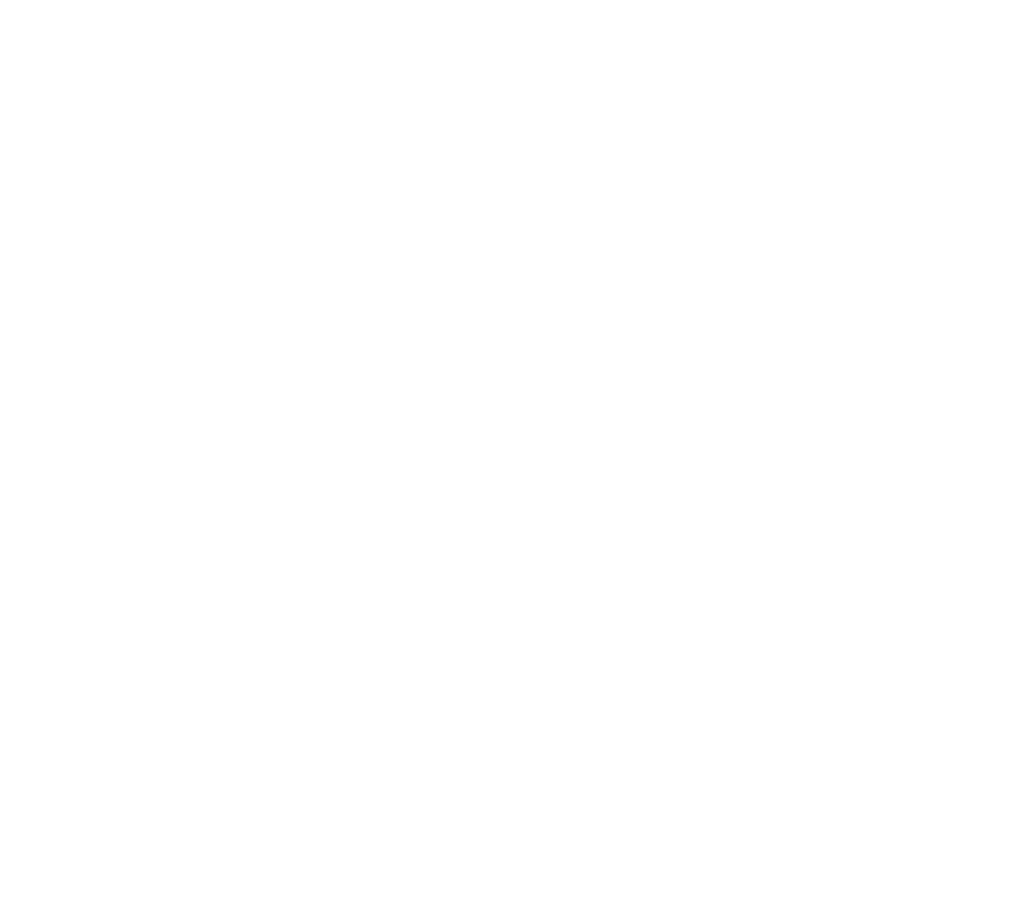
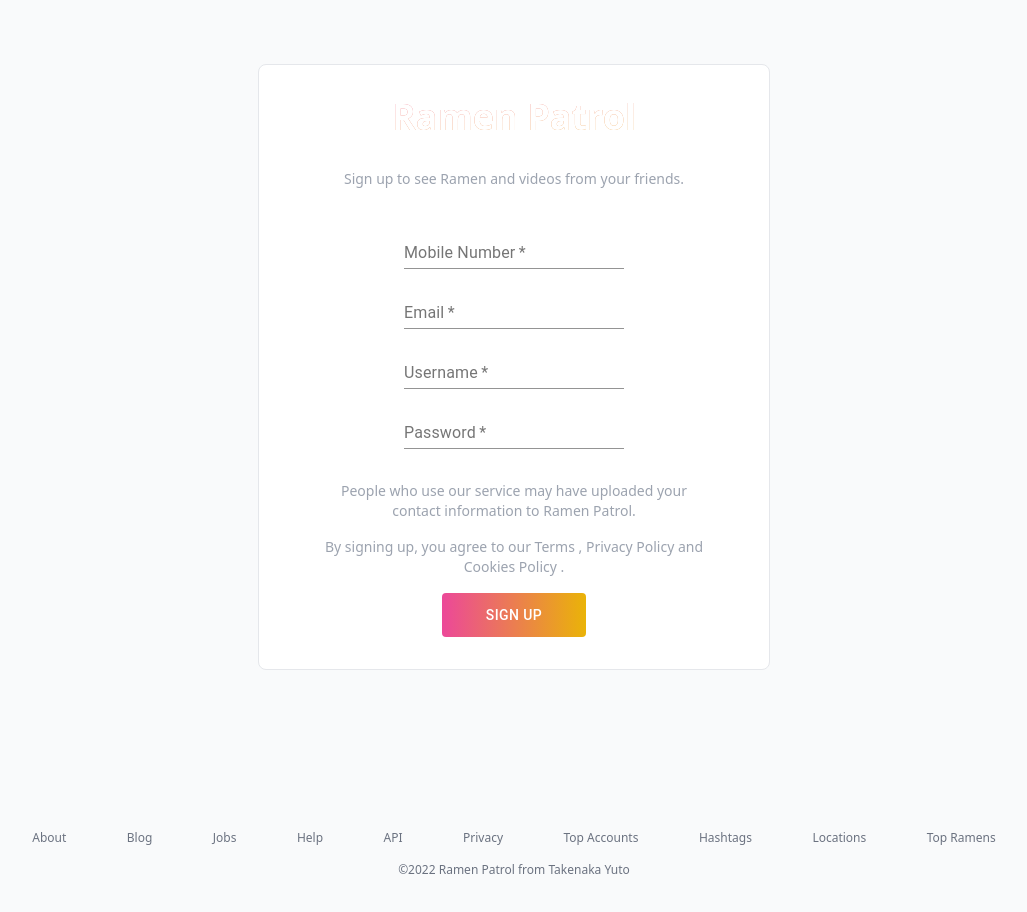
Before and after one commit to YutoTakenaka/ramen_patrol, a React (Create React App) app: page /signup in a window 1280 px wide. Before the commit this address had no page. Shown: the top 912 px of the page, without its empty margins (126-1153 px from the left). Before the commit the page ends 800 px from the top, so only its background shows below. Built offline with nearby package versions, Linux system fonts and the light colour scheme.

Commit message:
signuup画面の実装

```diff
--- a/src/App.tsx
+++ b/src/App.tsx
@@ -1,6 +1,7 @@
 import React from "react";
 import { BrowserRouter, Routes, Route } from "react-router-dom";
 import "./App.css";
+import SignUp from "./components/pages/SignUp";
 import Components from "./components/pages/Components";
 import MyPage from "./components/pages/MyPage";
 import TopPage from "./components/pages/TopPage";
@@ -10,6 +11,7 @@
     <BrowserRouter>
       <Routes>
         <Route path={"/"} element={<TopPage />} />
+        <Route path={"/signup"} element={<SignUp />} />
         <Route path={"/component"} element={<Components />} />
         <Route path={"/mypage"} element={<MyPage />} />
       </Routes>
--- /dev/null
+++ b/src/components/organisms/SignUpIndex.tsx
@@ -0,0 +1,51 @@
+import { useNavigate } from "react-router-dom";
+import PrimaryButton from "../molecules/buttons/PrimaryButton";
+import TextBox from "../molecules/inputs/TextField";
+
+const SIGN_UP_ITEMS = [
+  { label: "Mobile Number" },
+  { label: "Email" },
+  { label: "Username" },
+  { label: "Password" },
+];
+export default function SignUpIndex() {
+  const navigate = useNavigate();
+  const onClickSignUp = () => {
+    navigate("/");
+  };
+  return (
+    <div className="bg-gray-50 w-full pb-32 pt-16">
+      <div className="bg-white border border-gray-200 w-2/5 mx-auto rounded-lg">
+        <p className="font-bold bg-gradient-to-br from-pink-500 to-yellow-500 h-26 text-center text-white text-4xl bg-clip-text text-transparent mt-8">
+          Ramen Patrol
+        </p>
+        <p className="text-center text-gray-400 text-sm mt-8 w-3/4 mx-auto">
+          Sign up to see Ramen and videos from your friends.
+        </p>
+        <p className="w-3/4 underline border-gray-400"></p>
+        <div className="text-center mt-8">
+          {SIGN_UP_ITEMS.map((item) => (
+            <div className="mt-3">
+              <TextBox label={item.label} required={true} disabled={false} />
+            </div>
+          ))}
+        </div>
+        <p className="text-center text-gray-400 text-sm mt-8 w-3/4 mx-auto">
+          People who use our service may have uploaded your contact information
+          to Ramen Patrol.
+        </p>
+        <p className="text-center text-gray-400 text-sm mt-4 w-3/4 mx-auto">
+          By signing up, you agree to our Terms , Privacy Policy and Cookies
+          Policy .
+        </p>
+        <div className="text-center mt-4 mb-8">
+          <PrimaryButton onClick={onClickSignUp}>
+            <div className="h-8 w-32 text-sm flex items-center justify-center">
+              <p className="text-white">Sign up</p>
+            </div>
+          </PrimaryButton>
+        </div>
+      </div>
+    </div>
+  );
+}
--- /dev/null
+++ b/src/components/pages/SignUp.tsx
@@ -0,0 +1,11 @@
+import Footer from "../organisms/Footer";
+import SignUpIndex from "../organisms/SignUpIndex";
+
+export default function signup() {
+  return (
+    <>
+      <SignUpIndex />
+      <Footer />
+    </>
+  );
+}
```
